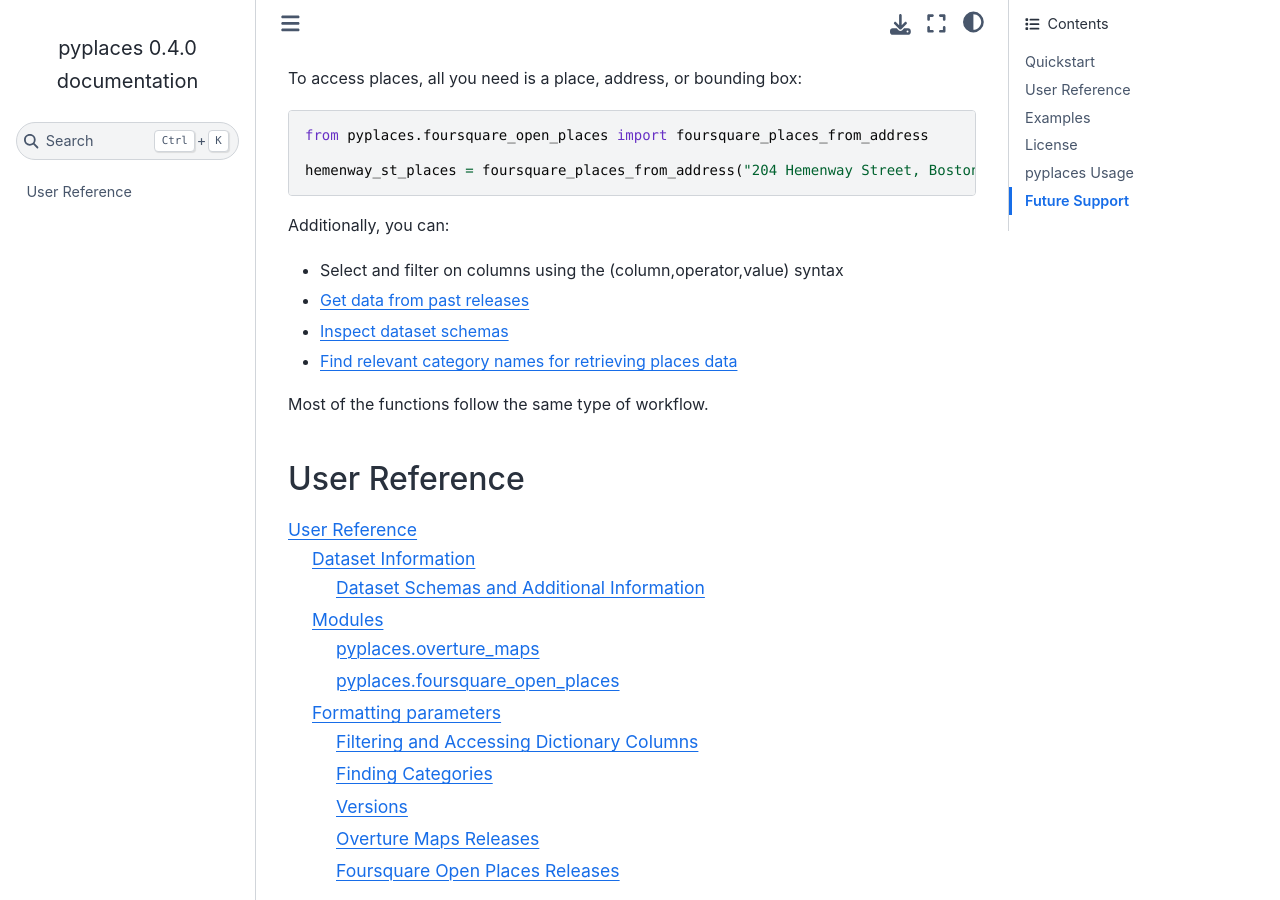
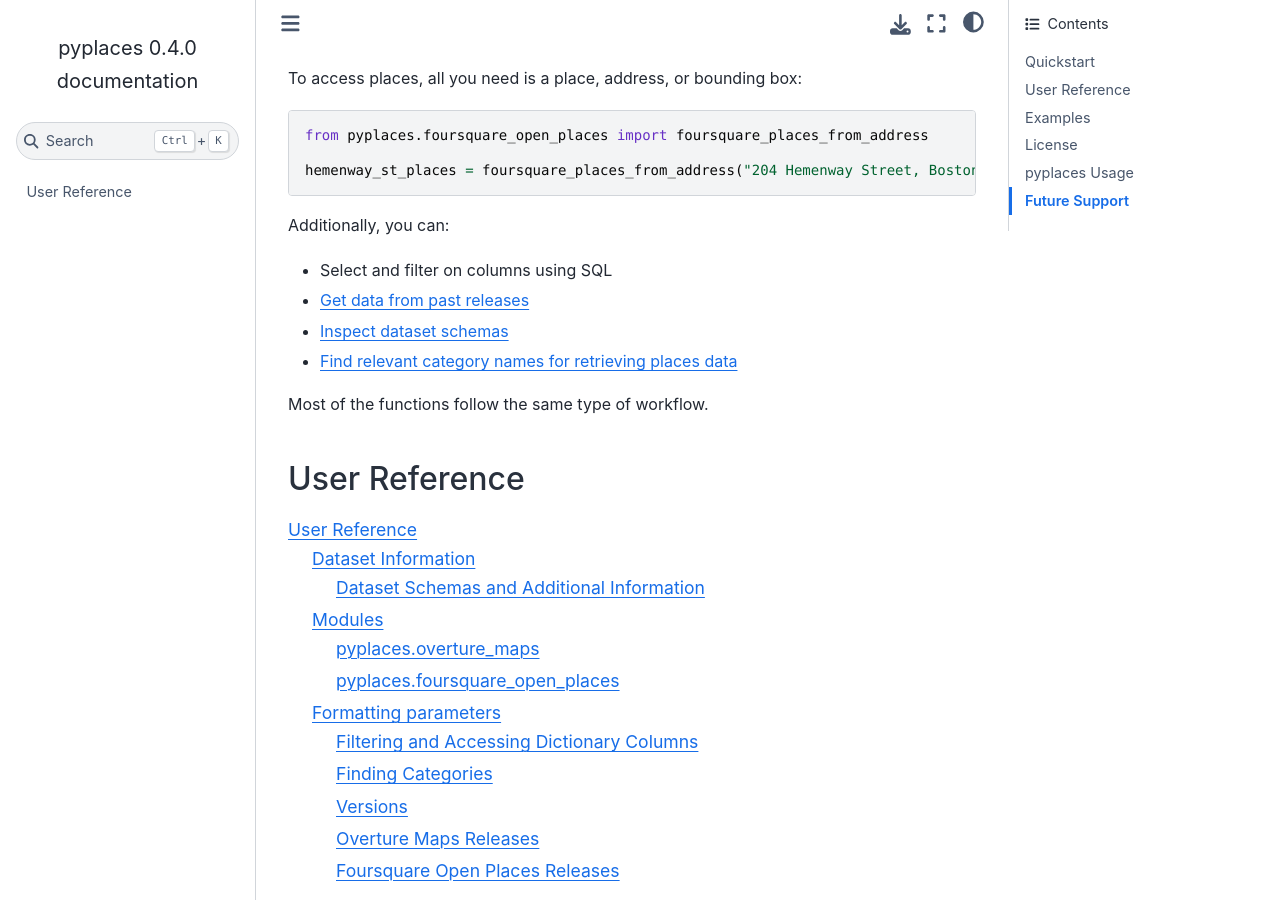
Before and after one commit to tbanken/pyplaces, a Sphinx documentation site: the page built from docs/source/index.rst, in a window 1280 px wide and 900 px high, scrolled down 919 px. Built offline with Sphinx 7.4.7 and the Sphinx Book theme 1.1.4, drawn with Linux system fonts in a browser that asks for light colours; pages that are not in the unit, such as notebooks, are missing from menus.

Commit message:
modified doc main page code to reflect 0.4.0

```diff
--- a/docs/source/index.rst
+++ b/docs/source/index.rst
@@ -39,7 +39,7 @@
 
 Additionally, you can:
 
-* :ref:`Select and filter on columns using the \(column,operator,value\) syntax <filters>`
+* :ref:`Select and filter on columns using SQL`
 * :ref:`Get data from past releases <versions>`
 * :ref:`Inspect dataset schemas <schemas>`
 * :ref:`Find relevant category names for retrieving places data <categories>`
```
